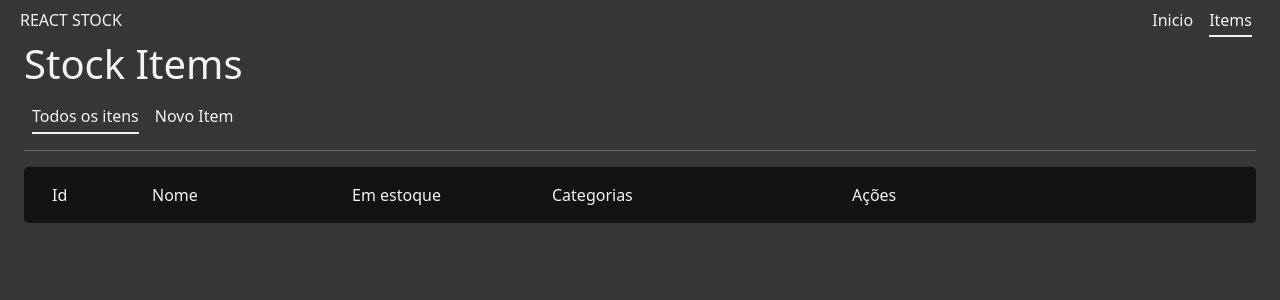
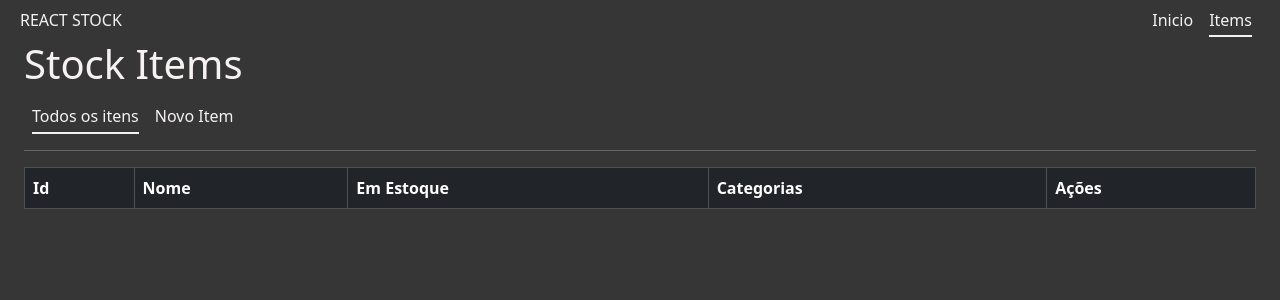
Before and after one commit to RuanPabloPionte/gestor-de-estoque, a React (Vite) app: page /Itens in a window 1280 px wide. Shown: the top 300 px of the page. Built offline with nearby package versions, Linux system fonts and the light colour scheme.

Commit message:
chage row and col for a bootstrap table for visual proposes

```diff
--- a/src/pages/Items.jsx
+++ b/src/pages/Items.jsx
@@ -1,6 +1,4 @@
-import Row from "react-bootstrap/Row";
-import Col from "react-bootstrap/Col";
-import Container from "react-bootstrap/esm/Container";
+import Table from "react-bootstrap/Table";
 import LinkBtn from "../components/LinkButton";
 import { useContext } from "react";
 import { stockContext } from "../contexts/StockContext";
@@ -9,47 +7,40 @@ export default function Items() {
   const { items, removeItem } = useContext(stockContext);
 
   return (
-    <Container fluid>
-      <Row
-        className="my-3"
-        style={{
-          backgroundColor: "var(--bg-dark-secondary)",
-          padding: "1rem 1rem",
-          color: "inherit",
-          borderRadius: "5px",
-        }}
-      >
-        <Col sm={1}>Id</Col>
-        <Col sm={2}>Nome</Col>
-        <Col sm={2}>Em estoque</Col>
-        <Col sm={3}>Categorias</Col>
-        <Col md={4}>Ações</Col>
-      </Row>
-
-      {items &&
-        items.map((item) => {
-          return (
-            <Row className="my-3" key={item.id}>
-              <Col sm={1}>{item.id}</Col>
-              <Col sm={2}>{item.name}</Col>
-              <Col sm={2}>{item.quantity + " Unit"}</Col>
-              <Col sm={3}>{item.category}</Col>
-              <Col md={4}>
+    <Table striped bordered hover responsive variant="dark">
+      <thead>
+        <tr className="">
+          <th>Id</th>
+          <th>Nome</th>
+          <th>Em Estoque</th>
+          <th>Categorias</th>
+          <th>Ações</th>
+        </tr>
+      </thead>
+      <tbody>
+        {items &&
+          items.map((item) => (
+            <tr key={item.id}>
+              <td>{item.id}</td>
+              <td>{item.name}</td>
+              <td>{item.quantity + " Unit"}</td>
+              <td>{item.category}</td>
+              <td className="d-flex flex-wrap justify-content-start aling-items-center p-2 gap-2">
                 <LinkBtn to={`/Itens/${item.id}`} text={"Ver"} className={""} />
                 <LinkBtn
                   to={`/Itens/UpdateItem/${item.id}`}
                   text={"Atualizar"}
-                  className={"btn-light mx-2"}
+                  className={"btn-light"}
                 />
                 <LinkBtn
                   onClick={() => removeItem(item.id)}
                   text={"Excluir"}
                   className={"btn-danger"}
                 />
-              </Col>
-            </Row>
-          );
-        })}
-    </Container>
+              </td>
+            </tr>
+          ))}
+      </tbody>
+    </Table>
   );
 }
```
